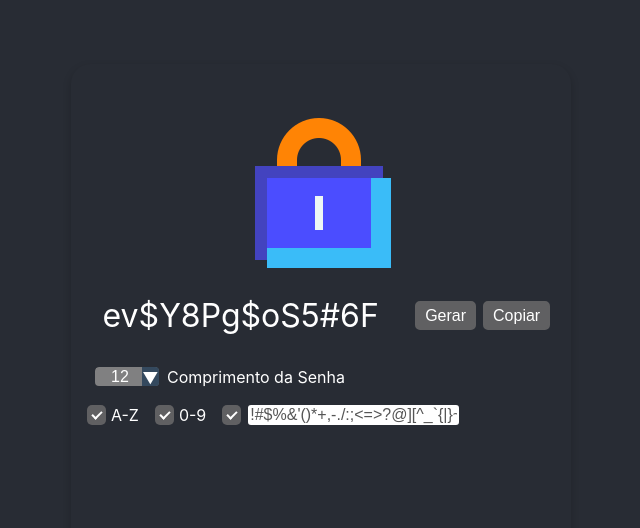
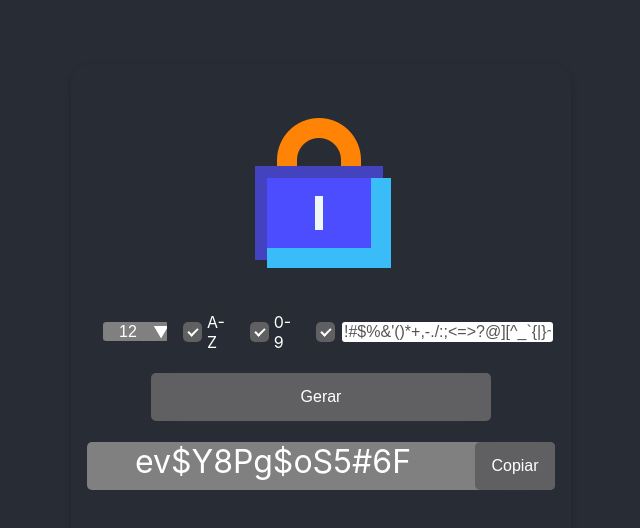
Before and after one commit to douglimaonline/password-generator, a React (Create React App) app: page / in a window 1280 px wide. Shown: the top 528 px of the page, without its empty margins (319-959 px from the left). Built offline with nearby package versions, Linux system fonts and the light colour scheme.

Commit message:
Refactoring layout

```diff
--- a/src/App.js
+++ b/src/App.js
@@ -4,6 +4,7 @@ import { usePasswordGenerator } from './hooks/usePasswordGenerator'
 import Card from './components/Card'
 import Password from './components/Password'
 import NumberEntries from './components/NumberEntries'
+import GenerateButton from './components/GenerateButton'
 import Options from './components/Options'
 import SnackBar from './components/SnackBar'
 
@@ -36,17 +37,11 @@ function App() {
   return (
     <div className="App">
       <Card>
-        <Password
-          result={password}
-          handleClick={handleClick}
-          handleClickCopyButton={handleClickCopyButton}
-        />
-        <NumberEntries
-          text="Comprimento da Senha"
-          value={totalChar}
-          onChange={(newTotal) => setTotalChar(newTotal)}
-        />
         <div style={{ display: 'flex', width: '100%', gap: '1rem' }}>
+          <NumberEntries
+            value={totalChar}
+            onChange={(newTotal) => setTotalChar(newTotal)}
+          />
           <Options
             text="A-Z"
             value={addCapitalLetters}
@@ -64,6 +59,12 @@ function App() {
             onChangeSymbols={(e) => setSymbols(e)}
           />
         </div>
+        <GenerateButton handleClick={handleClick} />
+        <Password
+          result={password}
+          handleClick={handleClick}
+          handleClickCopyButton={handleClickCopyButton}
+        />
       </Card>
       <SnackBar showSnackBar={showSnackBar} />
     </div>
--- /dev/null
+++ b/src/components/GenerateButton.tsx
@@ -0,0 +1,16 @@
+import React from 'react'
+import '../styles/GenerateButton.css'
+
+interface GenerateButtonProps {
+  handleClick: () => void
+}
+
+const GeneratePassword = (props: Readonly<GenerateButtonProps>) => {
+  return (
+    <div className="button">
+      <button onClick={props.handleClick}>Gerar</button>
+    </div>
+  )
+}
+
+export default GeneratePassword
--- a/src/components/NumberEntries.tsx
+++ b/src/components/NumberEntries.tsx
@@ -27,8 +27,6 @@ const NumberEntries = (props: NumberEntriesProps) => {
           ))}
         </select>
       </div>
-
-      <p>{props.text}</p>
     </div>
   )
 }
--- a/src/components/Password.tsx
+++ b/src/components/Password.tsx
@@ -3,7 +3,6 @@ import '../styles/Password.css'
 
 interface PasswordProps {
   result: string
-  handleClick: () => void
   handleClickCopyButton: () => void
 }
 
@@ -14,7 +13,6 @@ const Password = (props: Readonly<PasswordProps>) => {
         <span>{props.result}</span>
       </div>
       <div className="buttons">
-        <button onClick={props.handleClick}>Gerar</button>
         <button onClick={props.handleClickCopyButton}>Copiar</button>
       </div>
     </div>
--- a/src/styles/Card.css
+++ b/src/styles/Card.css
@@ -1,16 +1,17 @@
 .card {
   display: flex;
+  flex-direction: column;
+  align-items: center;
   width: 500px;
   height: 70vh;
   min-height: 440px;
-  flex-direction: column;
-  align-items: center;
   margin-top: 4rem;
   padding: 1rem;
   padding-top: 2rem;
   border-radius: 20px;
   box-shadow: 0 4px 8px 0 rgba(0, 0, 0, 0.2);
   transition: 0.3s;
+  gap: 1rem;
 }
 
 .card:hover {
--- /dev/null
+++ b/src/styles/GenerateButton.css
@@ -0,0 +1,32 @@
+.button {
+  display: flex;
+  justify-content: center;
+  width: 100%;
+  height: 3rem;
+  margin: 0.3rem;
+}
+
+.button button {
+  width: 100%;
+  font-size: medium;
+  margin: 0 4rem;
+  padding: 8px 0px;
+  border-radius: 5px;
+  border: 2.5px solid #606062;
+  box-shadow: 0px 0px 20px -20px;
+  cursor: pointer;
+  background-color: #606062;
+  transition: all 0.2s ease-in-out 0ms;
+  user-select: none;
+  color: white;
+}
+
+.button button:hover {
+  background-color: #808081;
+  border-color: #808081;
+  box-shadow: 0px 0px 20px -18px;
+}
+
+.button button:active {
+  transform: scale(0.95);
+}
--- a/src/styles/NumberEntries.css
+++ b/src/styles/NumberEntries.css
@@ -1,8 +1,6 @@
 .number-entries {
   display: flex;
   align-items: center;
-  width: 100%;
-  margin-top: 1rem;
   gap: 0.5rem;
   margin-left: 1rem;
 }
@@ -20,7 +18,8 @@
   background-color: #808081;
   background-image: none;
   cursor: pointer;
-  border-radius: 0.25em;
+  border-top-left-radius: 0.2rem;
+  border-bottom-left-radius: 0.2rem;
 }
 
 select::-ms-expand {
@@ -33,24 +32,25 @@ select::-ms-expand {
   display: flex;
   width: 4em;
   height: 30px;
-  border-radius: 0.25em;
   overflow: hidden;
+  cursor: pointer;
 }
 
 .number-entries .select::after {
+  display: flex;
+  width: 16px;
   content: '\25BC';
-  height: 18px;
-  position: absolute;
-  right: 0;
-  padding: 0.5px;
-  background-color: #34495e;
+  height: 19px;
+  align-items: center;
+  background-color: #808081;
   transition: 0.25s all ease;
   pointer-events: none;
+  border-top-right-radius: 0.2em;
   border-bottom-right-radius: 0.2em;
 }
 
 .number-entries .select:hover::after {
-  color: #808081;
+  color: #f27d05;
 }
 
 .number-entries select options {
--- a/src/styles/Password.css
+++ b/src/styles/Password.css
@@ -1,12 +1,17 @@
 .info {
   display: flex;
+  height: 3rem;
+  align-items: center;
   width: 100%;
   gap: 1rem;
+  background-color: #808081;
+  border-radius: 5px;
 }
 
 .info .password {
+  display: flex;
+  height: 100%;
   flex-grow: 1;
-  display: flex;
   justify-content: center;
 }
 
@@ -17,13 +22,13 @@
 
 .info .buttons {
   display: flex;
+  height: 100%;
   justify-content: end;
   gap: 7px;
-  margin: 0.3rem;
 }
 
 .info .buttons button {
-  width: fit-content;
+  width: 5rem;
   font-size: medium;
   padding: 0px 8px;
   border-radius: 5px;
@@ -37,8 +42,8 @@
 }
 
 .info .buttons button:hover {
-  background-color: #808081;
-  border-color: #808081;
+  background-color: #f27d05;
+  border-color: #f27d05;
   box-shadow: 0px 0px 20px -18px;
 }
 
--- a/src/styles/SnackBar.css
+++ b/src/styles/SnackBar.css
@@ -1,21 +1,20 @@
 #snackbar {
   visibility: hidden;
   min-width: 250px;
-  margin-left: -125px;
   background-color: #606062;
   color: #fff;
   text-align: center;
-  border-radius: 2px;
+  border-radius: 20px;
   padding: 16px;
   position: fixed;
   z-index: 1;
-  left: 50%;
-  bottom: 30px;
+  top: 30px; /* Mudança: posição superior */
+  right: 30px; /* Mudança: canto direito */
   font-size: 17px;
-  border-radius: 20px;
   box-shadow: 0 4px 8px 0 rgba(0, 0, 0, 0.2);
 }
 
+/* Animações ajustadas para o topo */
 #snackbar.show {
   visibility: visible;
   -webkit-animation: fadein 0.5s, fadeout 0.5s 2.5s;
@@ -24,44 +23,44 @@
 
 @-webkit-keyframes fadein {
   from {
-    bottom: 0;
+    right: 0;
     opacity: 0;
   }
   to {
-    bottom: 30px;
+    right: 30px;
     opacity: 1;
   }
 }
 
 @keyframes fadein {
   from {
-    bottom: 0;
+    right: 0;
     opacity: 0;
   }
   to {
-    bottom: 30px;
+    right: 30px;
     opacity: 1;
   }
 }
 
 @-webkit-keyframes fadeout {
   from {
-    bottom: 30px;
+    right: 30px;
     opacity: 1;
   }
   to {
-    bottom: 0;
+    right: 0;
     opacity: 0;
   }
 }
 
 @keyframes fadeout {
   from {
-    bottom: 30px;
+    right: 30px;
     opacity: 1;
   }
   to {
-    bottom: 0;
+    right: 0;
     opacity: 0;
   }
 }
```
